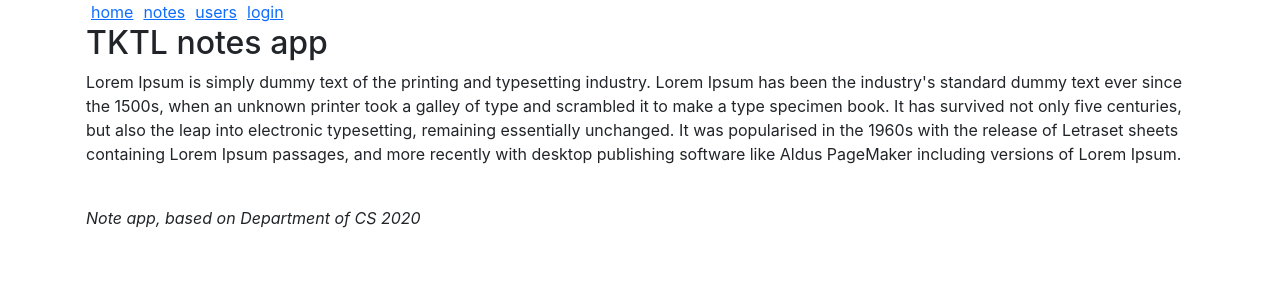
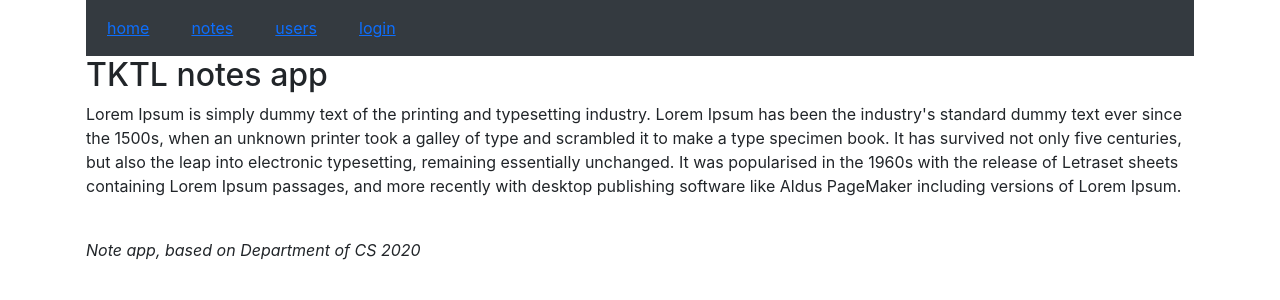
Before and after one commit to shahidsarker/fso20-router-app, a React (Create React App) app: page / in a window 1280 px wide. Shown: the top 300 px of the page. Built offline with nearby package versions, Linux system fonts and the light colour scheme.

Commit message:
bootstrap navbar

```diff
--- a/src/App.js
+++ b/src/App.js
@@ -1,5 +1,5 @@
 import React, { useState } from "react";
-import { Table, Form, Button, Alert } from "react-bootstrap";
+import { Table, Form, Button, Alert, Navbar, Nav } from "react-bootstrap";
 import "./App.css";
 
 import {
@@ -139,16 +139,25 @@
   return (
     <div className="container">
       {message && <Alert variant="success">{message}</Alert>}
-      <div>
+      <Navbar collapseOnSelect expand="lg" bg="dark" variant="dark">
+        <Navbar.Toggle aria-controls="responsive-navbar-nav" />
+        <Navbar.Collapse id="responsive-navbar-nav">
+          <Nav.Link href="#" as="span">
             <Link style={padding} to="/">
               home
             </Link>
+          </Nav.Link>
+          <Nav.Link href="#" as="span">
             <Link style={padding} to="/notes">
               notes
             </Link>
+          </Nav.Link>
+          <Nav.Link href="#" as="span">
             <Link style={padding} to="/users">
               users
             </Link>
+          </Nav.Link>
+          <Nav.Link href="#" as="span">
             {user ? (
               <em>{user} logged in</em>
             ) : (
@@ -156,7 +165,9 @@
                 login
               </Link>
             )}
-      </div>
+          </Nav.Link>
+        </Navbar.Collapse>
+      </Navbar>
 
       <Switch>
         <Route path="/notes/:id">
```
Lines whose indentation alone changed are shown as unchanged.
